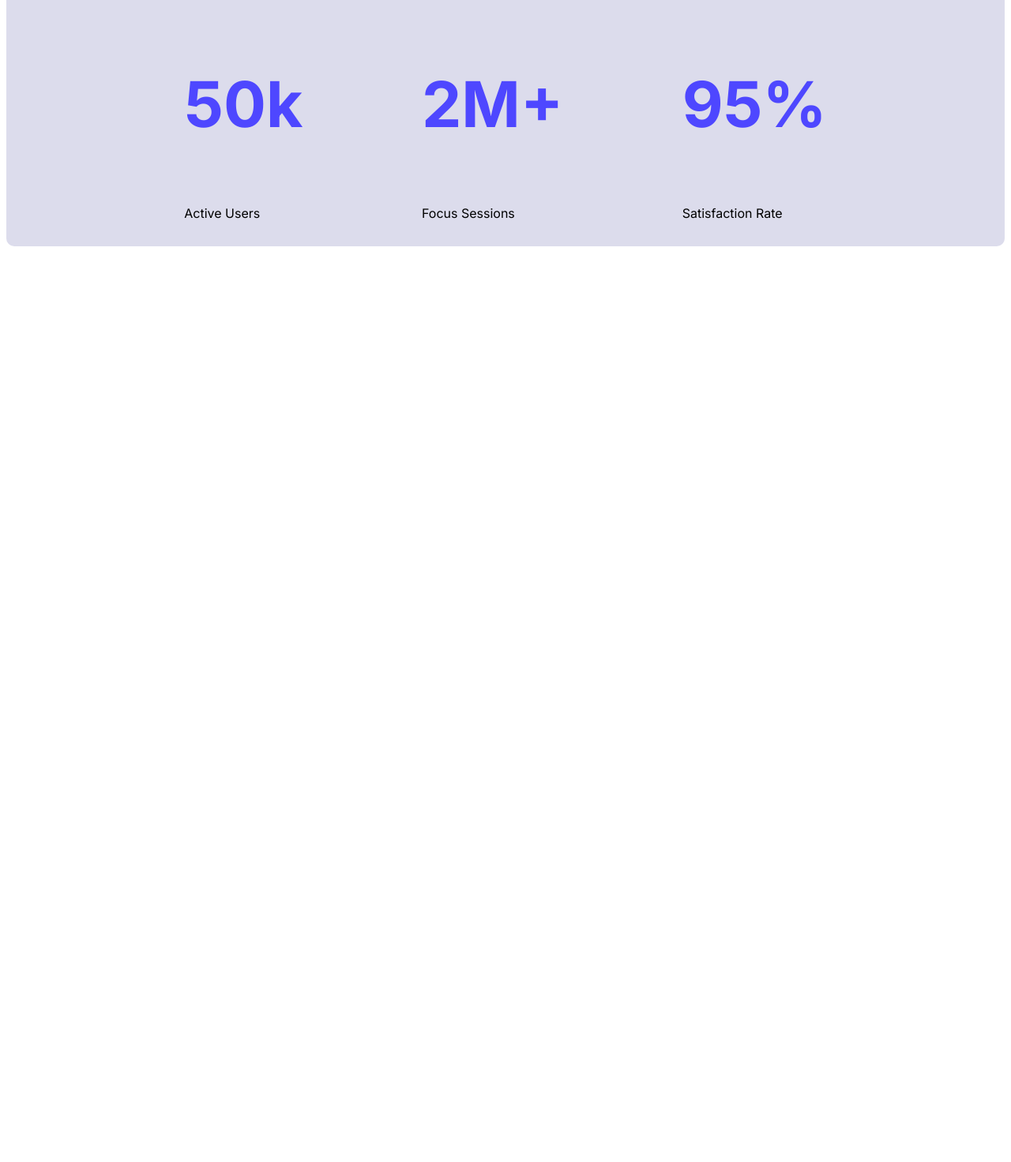
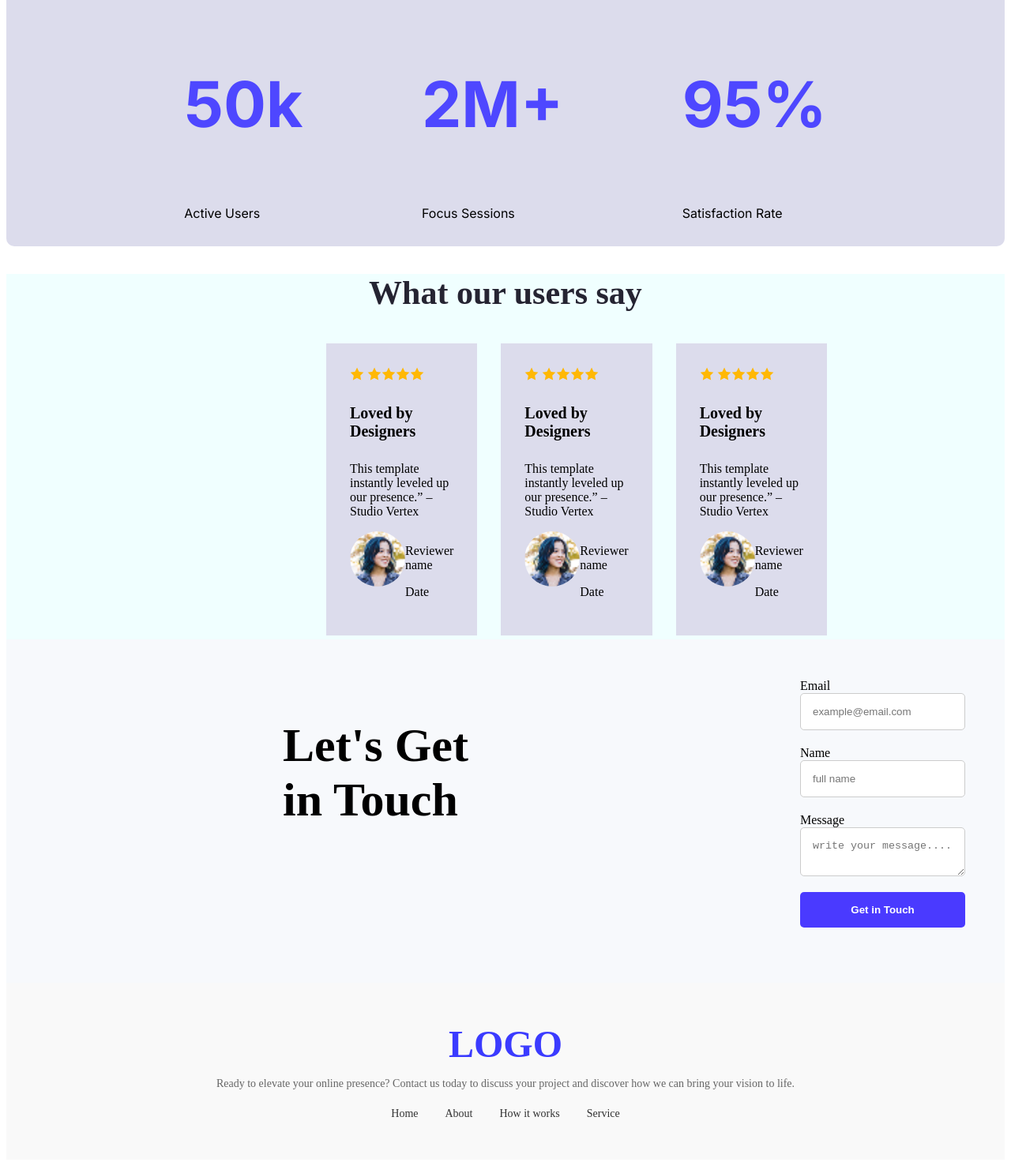
Before and after one commit to Zahidul-Hasan-Jias/logo-assignment, a plain HTML site: page index.html in a window 1280 px wide. Shown: the part 1271-2743 px from the top of the page at 79% size. Before the commit the page ends 1591 px from the top, so only its background shows below. Drawn offline with Linux system fonts and the light colour scheme.

Commit message:
added all the section

```diff
--- a/index.html
+++ b/index.html
@@ -58,6 +58,91 @@
                 </div>
             </div>
         </section>
+         <section class="comments">
+            <h2 class="comments-title">What our users say</h2>
+            <div class="comment-container">
+                <div class="comment">
+                    <div><img src="Assets/icon-star.png" alt="">
+                    <img src="Assets/icon-star.png" alt=""><img src="Assets/icon-star.png" alt=""><img src="Assets/icon-star.png" alt=""><img src="Assets/icon-star.png" alt=""></div>
+
+                    <h4 class="comment-title">Loved by Designers</h4>
+                    <p class="comment-description">This template instantly leveled up our presence.” – Studio Vertex</p>
+                    <div class="commenters">
+                        <img class="img" src="Assets/avatar.png" alt="">
+                        <div >
+                            <p>Reviewer name</p>
+                            <p>Date</p>
+                        </div>
+                    </div>
+                </div>
+               <div class="comment">
+                    <div><img src="Assets/icon-star.png" alt="">
+                    <img src="Assets/icon-star.png" alt=""><img src="Assets/icon-star.png" alt=""><img src="Assets/icon-star.png" alt=""><img src="Assets/icon-star.png" alt=""></div>
+
+                    <h4 class="comment-title">Loved by Designers</h4>
+                    <p class="comment-description">This template instantly leveled up our presence.” – Studio Vertex</p>
+                    <div class="commenters">
+                        <img class="img" src="Assets/avatar.png" alt="">
+                        <div >
+                            <p>Reviewer name</p>
+                            <p>Date</p>
+                        </div>
+                    </div>
+                </div>
+
+                <div class="comment">
+                    <div><img src="Assets/icon-star.png" alt="">
+                    <img src="Assets/icon-star.png" alt=""><img src="Assets/icon-star.png" alt=""><img src="Assets/icon-star.png" alt=""><img src="Assets/icon-star.png" alt=""></div>
+
+                    <h4 class="comment-title">Loved by Designers</h4>
+                    <p class="comment-description">This template instantly leveled up our presence.” – Studio Vertex</p>
+                    <div class="commenters">
+                        <img class="img" src="Assets/avatar.png" alt="">
+                        <div >
+                            <p>Reviewer name</p>
+                            <p>Date</p>
+                        </div>
+                    </div>
+                </div>
+
+
+            </div>
+        </section>
+        <section class="form-section">
+  <div class="form-container">
+    <div class="form-text">
+      <h2>Let's Get in Touch</h2>
+    </div>
+    <div class="form-fields">
+      <form>
+        <label for="email">Email</label>
+        <input type="email" id="email" name="email" placeholder="example@email.com">
+
+        <label for="name">Name</label>
+        <input type="text" id="name" name="name" placeholder="full name">
+
+        <label for="message">Message</label>
+        <textarea id="message" name="message" placeholder="write your message...."></textarea>
+
+       <input type="submit" value="Get in Touch">
+      </form>
+    </div>
+  </div>
+</section>
+</main>
+<footer class="footer">
+    <h1 class="logo">LOGO</h1>
+    <p class="description">
+      Ready to elevate your online presence? Contact us today to discuss
+      your project and discover how we can bring your vision to life.
+    </p>
+    <nav class="footer-nav">
+        <a href="">Home</a>
+        <a href="">About</a>
+        <a href="">How it works</a>
+        <a href="">Service</a>
+    </nav>
+    </footer>
 
 </body>
 </html>
--- a/web/style.css
+++ b/web/style.css
@@ -144,3 +144,116 @@ height: 50px;
    height: 300px;
    margin-top: 120px;
 }
+.commenters{
+    display: flex;
+}
+.comments-title{
+    text-align: center;
+    font-size: 42px;
+    font-weight: bold;
+    color: #252432;
+}
+.comment-title{
+    font-size:20px ;
+
+}
+.comment-container{
+    display: flex;
+    justify-content: space-around;
+    gap: 20px;
+    margin-right: 400px;
+    margin-left: 400px;
+}
+.comment{
+    background-color: #DCDCEC;
+    margin-top: 5px;
+    margin-bottom: 5px;
+    margin-left: 5px;
+    margin-right: 5px;
+    padding: 30px;
+}
+.img{
+    width: 70px;
+      height: 70px;
+      border-radius: 50%;
+      object-fit: cover;
+}
+.comments{
+    background-color: azure;
+
+}
+   .form-section {
+  display: flex;
+  justify-content: space-between;
+  justify-content: center;
+  align-items: center;
+  padding: 50px;
+  background: #f7f9fc;
+}
+
+.form-container {
+  display: flex;
+
+  max-width: 1000px;
+  width: 100%;
+  margin-left: 300px;
+  gap: 400px;
+}
+
+.form-text {
+
+  font-size: 40px;
+  font-weight: bold;
+}
+
+form {
+  display: flex;
+  flex-direction: column;
+}
+
+input, textarea {
+  padding: 15px;
+  margin-bottom: 20px;
+  border: 1px solid #ccc;
+  border-radius: 5px;
+}
+
+input[type="submit"] {
+  background: #4a3aff;
+  color: white;
+  border: none;
+  cursor: pointer;
+  font-weight: bold;
+}
+footer {
+  text-align: center;
+  padding: 50px 20px;
+  background-color: #f9f9f9;
+}
+
+.footer .logo {
+  font-size: 48px;
+  color: #3b3bff; /* Blue color like your example */
+  margin: 0;
+}
+
+.footer .description {
+  margin: 15px 0;
+  color: #666;
+  font-size: 14px;
+}
+
+.footer-nav {
+  margin-top: 20px;
+}
+
+.footer-nav a {
+  margin: 0 15px;
+  text-decoration: none;
+  color: #333;
+  font-size: 14px;
+}
+
+.footer-nav a:hover {
+  text-decoration: underline;
+}
```
